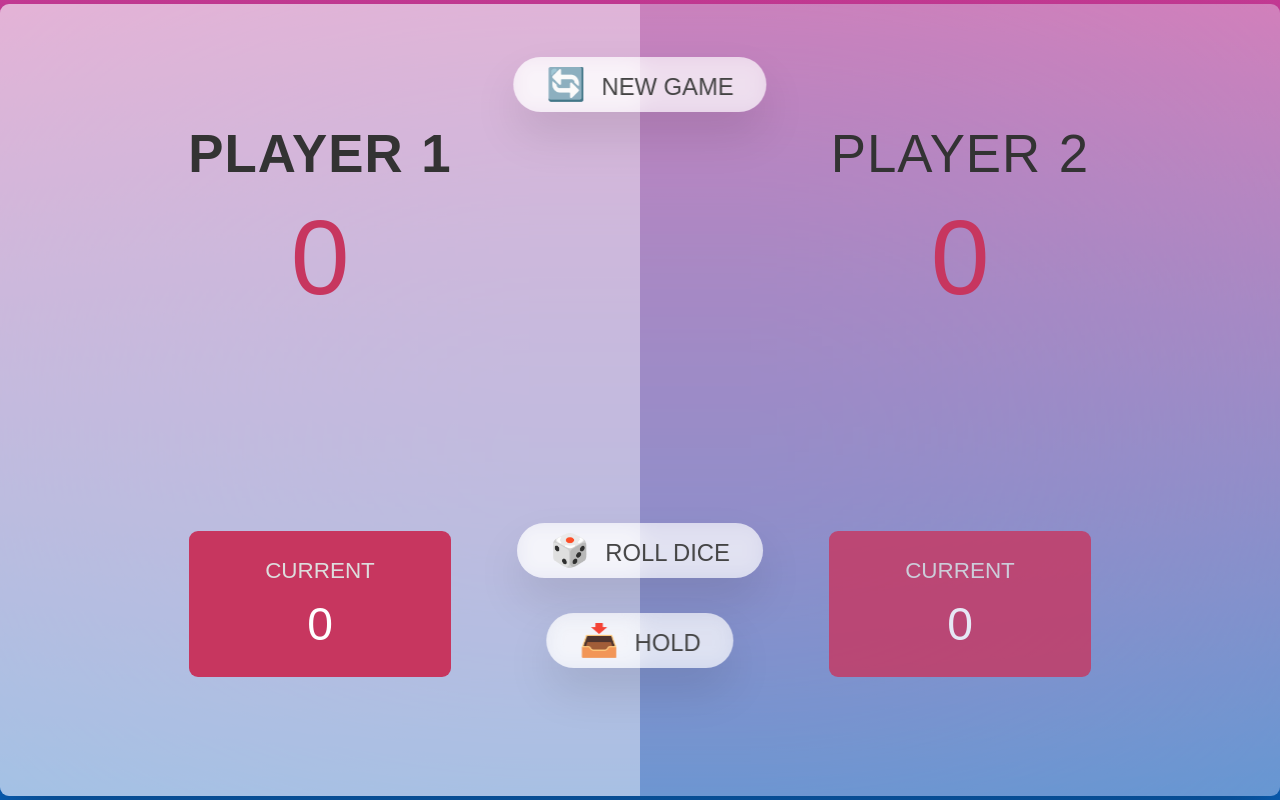
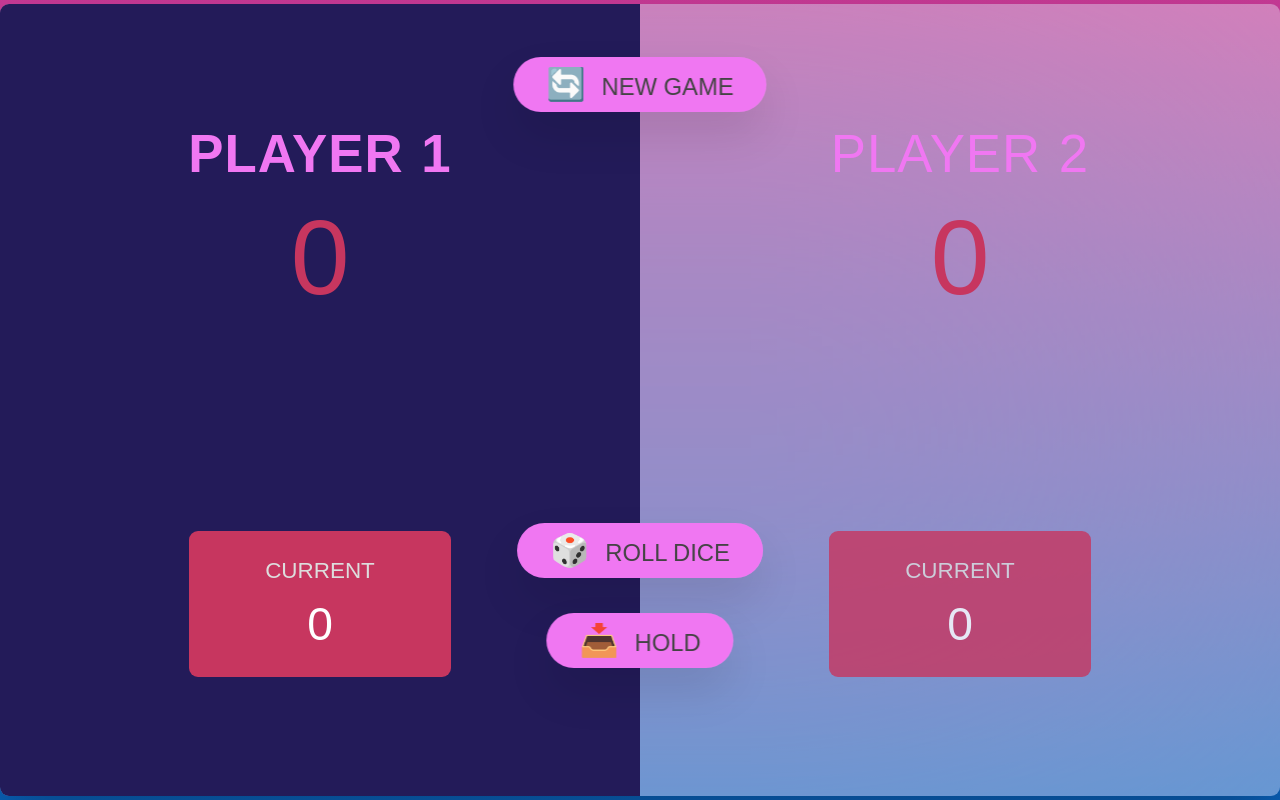
Before and after one commit to m0x0m0x/m-TCJCFZTE24-S782, a website: page index.html in a window 1280 px wide. Drawn offline with Linux system fonts and the light colour scheme; a web font is replaced by a local one.

Commit message:
paintjob

```diff
--- a/ass/script.js
+++ b/ass/script.js
@@ -36,7 +36,9 @@ const diceImages = {
 };
 
 // Current Score
+const scores = [0, 0];
 let currentScore = 0;
+let activePlayer = 0;
 
 // Rolling dice functionality
 btnRoll.addEventListener("click", function () {
--- a/ass/styles.css
+++ b/ass/styles.css
@@ -76,6 +76,7 @@ main {
   word-spacing: 2px;
   font-weight: 300;
   margin-bottom: 1rem;
+  color: #f077f2;
 }
 
 .score {
@@ -86,7 +87,7 @@ main {
 }
 
 .player--active {
-  background-color: rgba(255, 255, 255, 0.4);
+  background-color: #231b59;
 }
 .player--active .name {
   font-weight: 700;
@@ -136,8 +137,7 @@ main {
   font-weight: 400;
   transition: all 0.2s;
 
-  background-color: white;
-  background-color: rgba(255, 255, 255, 0.6);
+  background-color: #f077f2;
   backdrop-filter: blur(10px);
 
   padding: 0.7rem 2.5rem;
@@ -165,6 +165,10 @@ main {
 
 .btn--hold {
   top: 46.1rem;
+}
+.btn--hold:hover {
+  background-color: #1ac6d9;
+  color: white;
 }
 
 .btn:active {
```
